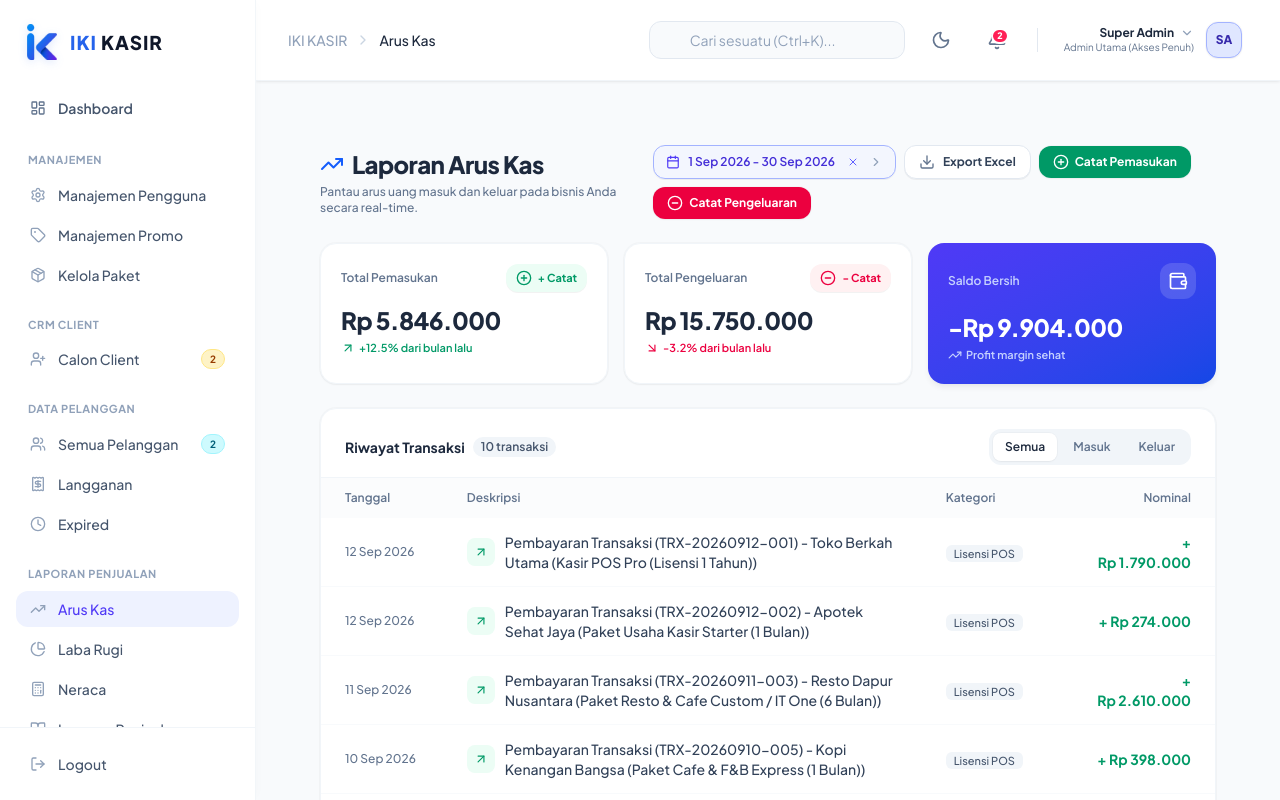
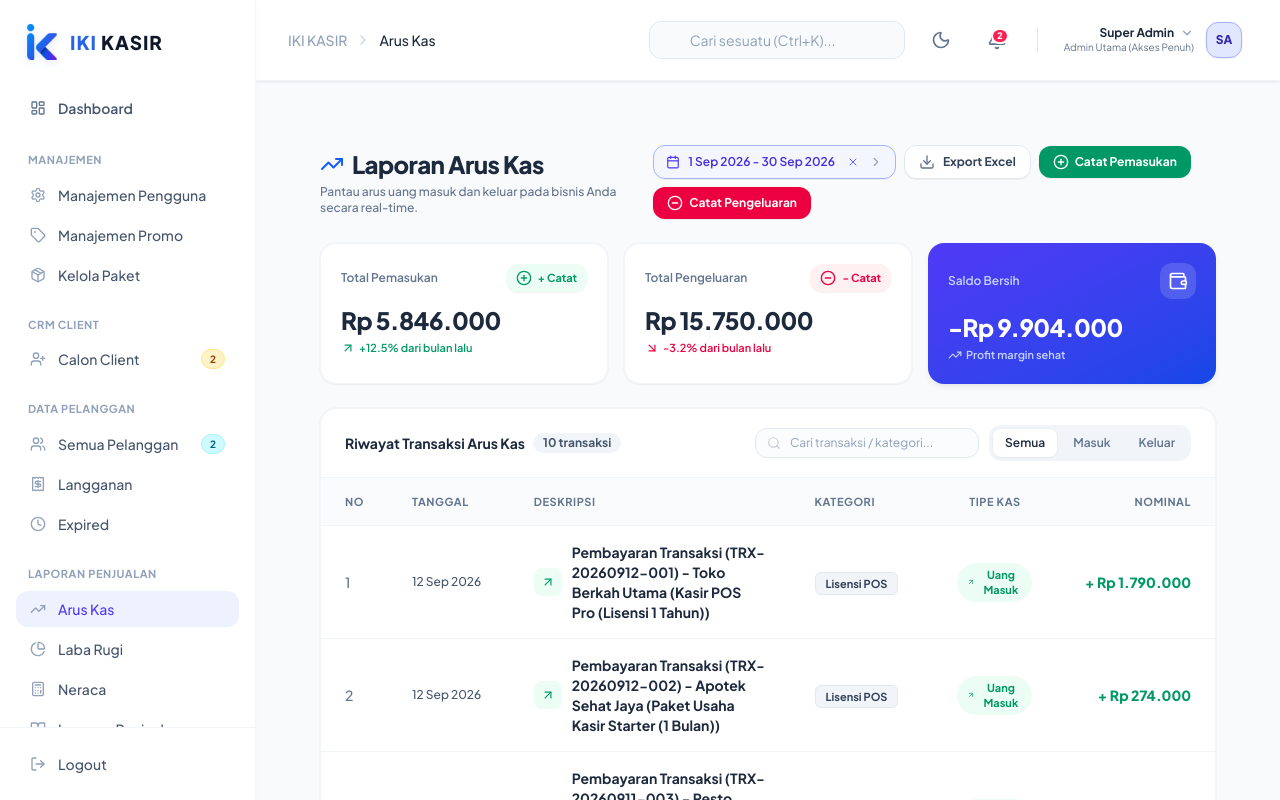
Before and after one commit to ikikasir-ptpws/Manajemen-IKIKASIR-FR, a Vue app in the folder manajemen-ikikasir-fr/: page /arus-kas in a window 1280 px wide. Built offline with nearby package versions, Linux system fonts and the light colour scheme.

Commit message:
feat: add daily report and cash flow views with date range picker component

```diff
--- a/manajemen-ikikasir-fr/src/components/common/DateRangePicker.vue
+++ b/manajemen-ikikasir-fr/src/components/common/DateRangePicker.vue
@@ -250,6 +250,9 @@ const setPreset = (type: string) => {
     tempStart.value = toIso(first)
     tempEnd.value = toIso(last)
   }
+
+  // Auto-apply preset selection immediately for fast, seamless UX
+  applySelection()
 }
 
 // Apply & Clear
@@ -287,7 +290,7 @@ onUnmounted(() => {
 </script>
 
 <template>
-  <div ref="containerRef" class="relative inline-block text-left select-none" :class="isOpen ? 'z-50' : 'z-20'">
+  <div ref="containerRef" class="relative inline-block text-left select-none" :class="isOpen ? 'z-[9999]' : 'z-20'">
 
     <!-- TRIGGER BUTTON -->
     <button
--- a/manajemen-ikikasir-fr/src/views/laporan/ArusKasIndex.vue
+++ b/manajemen-ikikasir-fr/src/views/laporan/ArusKasIndex.vue
@@ -1,5 +1,5 @@
 <script setup lang="ts">
-import { ref, computed } from 'vue'
+import { ref, computed, watch } from 'vue'
 import {
   TrendingUp,
   TrendingDown,
@@ -14,9 +14,12 @@ import {
   MinusCircle,
   PlusCircle,
   CheckCircle2,
-  Sparkles
+  Sparkles,
+  Search
 } from 'lucide-vue-next'
 import { useReportData } from '../../composables/useReportData'
+import { usePagination } from '../../composables/usePagination'
+import GlobalPagination from '../../components/common/GlobalPagination.vue'
 import CatatKasModal from './components/CatatKasModal.vue'
 import DateRangePicker from '../../components/common/DateRangePicker.vue'
 
@@ -130,10 +133,40 @@ const summary = computed(() => {
   }
 })
 
+// Search query for cash flow transactions
+const searchQuery = ref('')
+
 // Final list for table
 const filteredTransactions = computed(() => {
-  if (filterType.value === 'semua') return periodFilteredCashflow.value
-  return periodFilteredCashflow.value.filter(t => t.type === filterType.value)
+  let list = periodFilteredCashflow.value
+  if (filterType.value !== 'semua') {
+    list = list.filter(t => t.type === filterType.value)
+  }
+  if (searchQuery.value.trim()) {
+    const q = searchQuery.value.toLowerCase().trim()
+    list = list.filter(t =>
+      t.desc.toLowerCase().includes(q) ||
+      t.category.toLowerCase().includes(q) ||
+      t.date.toLowerCase().includes(q)
+    )
+  }
+  return list
+})
+
+// Pagination
+const {
+  currentPage,
+  pageSize,
+  totalItems,
+  totalPages,
+  startIndex,
+  endIndex,
+  paginatedItems: paginatedCashflow,
+  resetPage
+} = usePagination(filteredTransactions, 10)
+
+watch([startDate, endDate, filterType, searchQuery], () => {
+  resetPage()
 })
 
 const formatCurrency = (val: number) => {
@@ -333,18 +366,31 @@ const handleSaveExpense = (payload: {
       </div>
     </section>
 
-    <!-- Transactions Table -->
+    <!-- Transactions Table (Standardized Global Table with Pagination) -->
     <section class="bg-white rounded-2xl shadow-xs border border-slate-100 overflow-hidden">
-      <!-- Filter Tabs -->
-      <div class="px-4 sm:px-6 pt-4 sm:pt-5 pb-3 border-b border-slate-100 flex flex-col sm:flex-row sm:items-center sm:justify-between gap-3">
+      <!-- Table Header & Toolbar -->
+      <div class="px-4 sm:px-6 py-4 border-b border-slate-100 flex flex-col sm:flex-row sm:items-center sm:justify-between gap-3">
         <div class="flex items-center gap-2">
-          <h2 class="text-sm font-bold text-slate-800">Riwayat Transaksi</h2>
-          <span class="text-xs bg-slate-100 text-slate-600 px-2 py-0.5 rounded-full font-semibold">
+          <h2 class="text-sm font-bold text-slate-800">Riwayat Transaksi Arus Kas</h2>
+          <span class="text-xs bg-slate-100 text-slate-600 px-2.5 py-0.5 rounded-full font-bold">
             {{ filteredTransactions.length }} transaksi
           </span>
         </div>
 
-        <div class="flex items-center gap-1 bg-slate-100 rounded-xl p-1">
+        <div class="flex items-center gap-2.5 flex-wrap">
+          <!-- Search input -->
+          <div class="relative flex-1 sm:w-56">
+            <Search class="w-3.5 h-3.5 text-slate-400 absolute left-3 top-1/2 -translate-y-1/2" />
+            <input
+              v-model="searchQuery"
+              type="text"
+              placeholder="Cari transaksi / kategori..."
+              class="w-full pl-8.5 pr-3 py-1.5 rounded-xl border border-slate-200 text-xs focus:outline-none focus:border-indigo-500 focus:ring-2 focus:ring-indigo-100 bg-slate-50/50 text-slate-800 placeholder-slate-400"
+            />
+          </div>
+
+          <!-- Type Filter Tabs -->
+          <div class="flex items-center gap-1 bg-slate-100 rounded-xl p-1 shrink-0">
             <button
               @click="filterType = 'semua'"
               class="px-3 py-1.5 rounded-lg text-xs font-semibold transition-all cursor-pointer"
@@ -362,25 +408,32 @@ const handleSaveExpense = (payload: {
             >Keluar</button>
           </div>
         </div>
+      </div>
 
-      <div class="overflow-x-auto">
-        <table class="w-full text-left text-sm min-w-[700px]">
-          <thead class="bg-slate-50/50">
+      <!-- Desktop Table View (md+) -->
+      <div class="hidden md:block overflow-x-auto">
+        <table class="w-full text-left text-sm min-w-[750px]">
+          <thead class="bg-slate-50/75 border-b border-slate-100 text-[11px] font-bold text-slate-500 uppercase tracking-wider">
             <tr>
-              <th class="px-6 py-3 font-semibold text-slate-500 text-xs">Tanggal</th>
-              <th class="px-6 py-3 font-semibold text-slate-500 text-xs">Deskripsi</th>
-              <th class="px-6 py-3 font-semibold text-slate-500 text-xs">Kategori</th>
-              <th class="px-6 py-3 font-semibold text-slate-500 text-xs text-right">Nominal</th>
+              <th class="px-6 py-4 w-16">No</th>
+              <th class="px-6 py-4">Tanggal</th>
+              <th class="px-6 py-4">Deskripsi</th>
+              <th class="px-6 py-4">Kategori</th>
+              <th class="px-6 py-4 text-center">Tipe Kas</th>
+              <th class="px-6 py-4 text-right">Nominal</th>
             </tr>
           </thead>
-          <tbody class="divide-y divide-slate-50">
+          <tbody class="divide-y divide-slate-100">
             <tr
-              v-for="t in filteredTransactions"
+              v-for="(t, index) in paginatedCashflow"
               :key="t.id"
-              class="transition-colors"
-              :class="lastAddedId === t.id ? 'bg-indigo-50/80 animate-pulse duration-700' : 'hover:bg-slate-50/50'"
+              class="transition-colors hover:bg-slate-50/70"
+              :class="lastAddedId === t.id ? 'bg-indigo-50/80 animate-pulse duration-700' : ''"
             >
-              <td class="px-6 py-3.5 text-slate-500 text-xs font-medium whitespace-nowrap">
+              <td class="px-6 py-4 text-slate-500 font-medium">
+                {{ startIndex + index + 1 }}
+              </td>
+              <td class="px-6 py-4 text-slate-600 font-medium whitespace-nowrap text-xs">
                 <div class="flex items-center gap-1.5">
                   <span>{{ t.date }}</span>
                   <span v-if="lastAddedId === t.id" class="px-1.5 py-0.5 bg-indigo-600 text-white text-[10px] font-bold rounded-md">
@@ -388,7 +441,7 @@ const handleSaveExpense = (payload: {
                   </span>
                 </div>
               </td>
-              <td class="px-6 py-3.5">
+              <td class="px-6 py-4">
                 <div class="flex items-center gap-2.5">
                   <div
                     class="w-7 h-7 rounded-lg flex items-center justify-center shrink-0"
@@ -397,17 +450,27 @@ const handleSaveExpense = (payload: {
                     <ArrowUpRight v-if="t.type === 'masuk'" class="w-3.5 h-3.5" />
                     <ArrowDownRight v-else class="w-3.5 h-3.5" />
                   </div>
-                  <span class="font-medium text-slate-700 text-sm">{{ t.desc }}</span>
+                  <span class="font-bold text-slate-800 text-xs sm:text-sm">{{ t.desc }}</span>
                 </div>
               </td>
-              <td class="px-6 py-3.5">
-                <span class="px-2 py-0.5 rounded-md text-[11px] font-medium bg-slate-100 text-slate-600">
+              <td class="px-6 py-4">
+                <span class="px-2.5 py-1 rounded-md text-[11px] font-bold bg-slate-100 text-slate-700 border border-slate-200">
                   {{ t.category }}
                 </span>
               </td>
-              <td class="px-6 py-3.5 text-right">
+              <td class="px-6 py-4 text-center">
                 <span
-                  class="font-bold text-sm"
+                  class="inline-flex items-center gap-1 px-2.5 py-1 rounded-full text-[11px] font-bold"
+                  :class="t.type === 'masuk' ? 'bg-emerald-50 text-emerald-600' : 'bg-rose-50 text-rose-600'"
+                >
+                  <ArrowUpRight v-if="t.type === 'masuk'" class="w-3 h-3" />
+                  <ArrowDownRight v-else class="w-3 h-3" />
+                  {{ t.type === 'masuk' ? 'Uang Masuk' : 'Uang Keluar' }}
+                </span>
+              </td>
+              <td class="px-6 py-4 text-right whitespace-nowrap">
+                <span
+                  class="font-extrabold text-sm"
                   :class="t.type === 'masuk' ? 'text-emerald-600' : 'text-rose-600'"
                 >
                   {{ t.type === 'masuk' ? '+' : '-' }} {{ formatCurrency(t.amount) }}
@@ -415,13 +478,69 @@ const handleSaveExpense = (payload: {
               </td>
             </tr>
             <tr v-if="filteredTransactions.length === 0">
-              <td colspan="4" class="px-6 py-8 text-center text-slate-400 text-sm">
-                Tidak ada transaksi untuk filter ini.
+              <td colspan="6" class="px-6 py-10 text-center text-slate-400 text-sm">
+                Tidak ada data transaksi arus kas yang cocok dengan pencarian / filter ini.
               </td>
             </tr>
           </tbody>
         </table>
       </div>
+
+      <!-- Mobile List View (< md) -->
+      <div class="block md:hidden divide-y divide-slate-100">
+        <div
+          v-for="(t, index) in paginatedCashflow"
+          :key="t.id"
+          class="p-4 space-y-2.5"
+          :class="lastAddedId === t.id ? 'bg-indigo-50/80 animate-pulse' : ''"
+        >
+          <div class="flex items-start justify-between gap-2">
+            <div class="flex items-center gap-2">
+              <span class="text-xs font-bold text-slate-400">#{{ startIndex + index + 1 }}</span>
+              <span class="text-xs text-slate-500 font-medium">{{ t.date }}</span>
+              <span v-if="lastAddedId === t.id" class="px-1.5 py-0.5 bg-indigo-600 text-white text-[9px] font-bold rounded-md">
+                Baru
+              </span>
+            </div>
+            <span
+              class="inline-flex items-center gap-1 px-2 py-0.5 rounded-full text-[10px] font-bold"
+              :class="t.type === 'masuk' ? 'bg-emerald-50 text-emerald-600' : 'bg-rose-50 text-rose-600'"
+            >
+              {{ t.type === 'masuk' ? 'Uang Masuk' : 'Uang Keluar' }}
+            </span>
+          </div>
+
+          <div class="font-bold text-slate-800 text-xs sm:text-sm">
+            {{ t.desc }}
+          </div>
+
+          <div class="flex items-center justify-between pt-1 border-t border-slate-50">
+            <span class="px-2 py-0.5 rounded-md text-[10px] font-bold bg-slate-100 text-slate-600 border border-slate-200">
+              {{ t.category }}
+            </span>
+            <span
+              class="font-extrabold text-sm"
+              :class="t.type === 'masuk' ? 'text-emerald-600' : 'text-rose-600'"
+            >
+              {{ t.type === 'masuk' ? '+' : '-' }} {{ formatCurrency(t.amount) }}
+            </span>
+          </div>
+        </div>
+
+        <div v-if="filteredTransactions.length === 0" class="p-8 text-center text-slate-400 text-xs">
+          Tidak ada data transaksi yang cocok dengan filter.
+        </div>
+      </div>
+
+      <!-- PAGINATION FOOTER -->
+      <GlobalPagination
+        v-if="filteredTransactions.length > 0"
+        :current-page="currentPage"
+        :total-items="totalItems"
+        :page-size="pageSize"
+        @update:current-page="currentPage = $event"
+        @update:page-size="pageSize = $event"
+      />
     </section>
 
     <!-- Modal Catat Pemasukan / Pengeluaran -->
```
Also changed, not shown: manajemen-ikikasir-fr/src/views/laporan/LaporanHarianIndex.vue (+99 -129 lines). Lines whose indentation alone changed are shown as unchanged.
